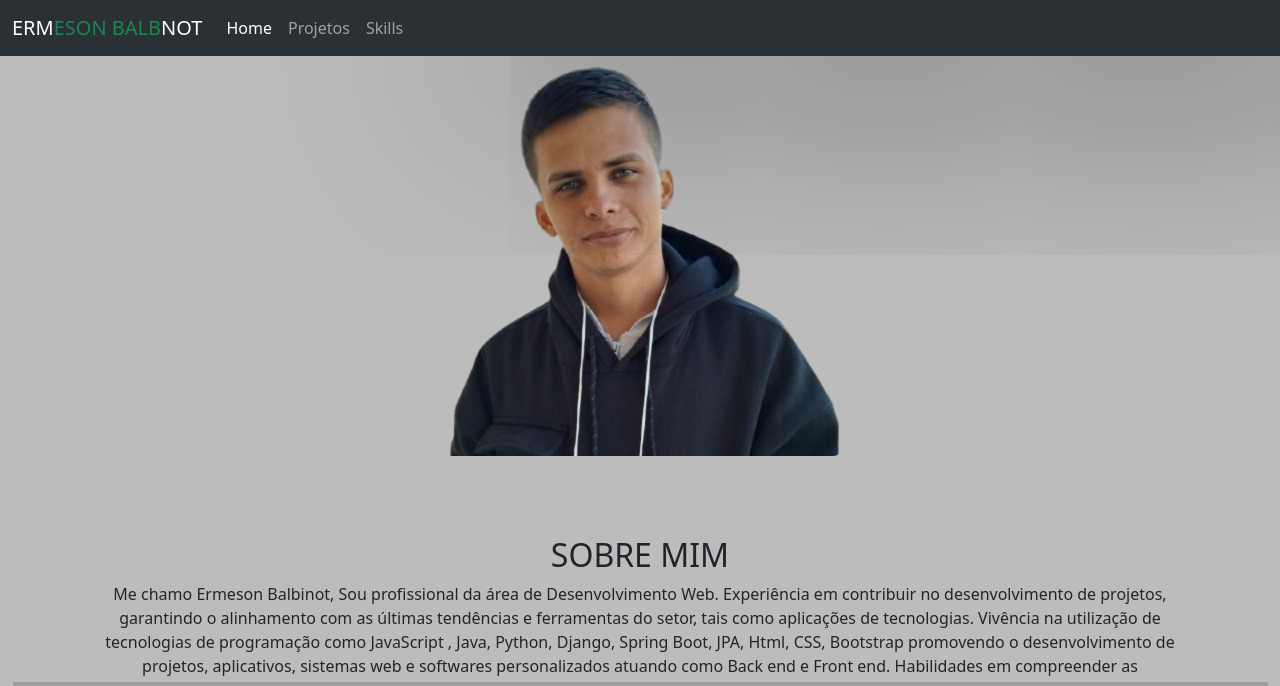
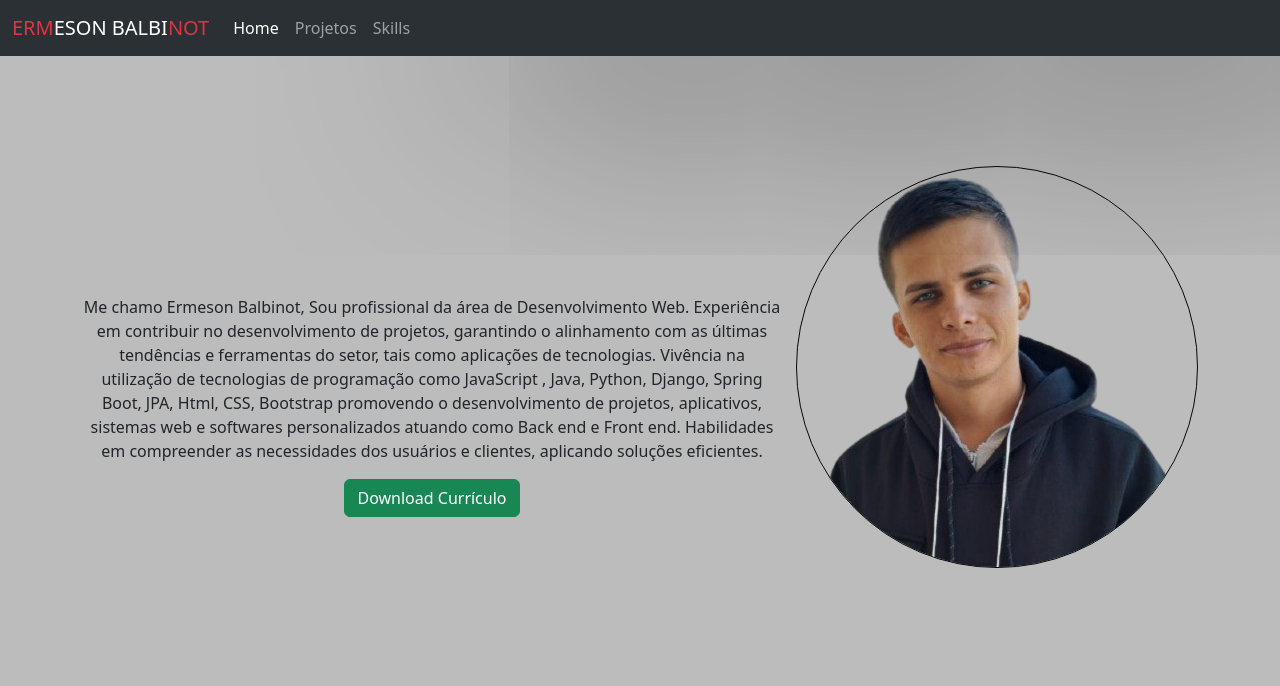
Before and after one commit to ermeson119/project, a Django app: page / in a window 1280 px wide. Shown: the top 686 px of the page. Run offline with Django 5.2, Linux system fonts and the light colour scheme; grey boxes are pictures that could not be loaded.

Commit message:
ajustando home

```diff
--- a/todos/static/css/home/home.css
+++ b/todos/static/css/home/home.css
@@ -17,9 +17,34 @@ body{
     margin-top: 80px;
 }
 
+.div-main{
+    display: flex;
+    justify-content: space-between;
+}
+
+.area-curriculo{
+    display: flex;
+    justify-content: center;
+    align-items: center;
+    width: 700px;
+    height: 700px;
+    flex-direction: column;
+}
+
+
+.borda-mg{
+    border: 1px solid #070707;
+    border-radius: 50% 50% 50%;
+    margin-top: 110px;
+}
+
+
+
+
 .main-sobre {
     margin-top: 80px;
 }
+
 
 .informacao{
     display: flex;
@@ -31,6 +56,7 @@ body{
 
 .list-info {
     margin-top: 16px;
+
 }
 
 .wrap-border{
--- a/todos/templates/todos/base.html
+++ b/todos/templates/todos/base.html
@@ -14,13 +14,14 @@
 
 </head>
 
-<body>
+<body >
   <nav class="nav navbar navbar-expand-lg bg-body-tertiary" data-bs-theme="dark">
     {% block nav %}
     <div class="container-fluid">
 
-      <a class="navbar-brand" href="{% url 'home' %}">ERM<span class="text-success">ESON</span> <span
-          class="text-success">BALB</span>NOT</a>
+      <a class="navbar-brand" href="{% url 'home' %}"><span class="text-danger">ERM</span>ESON</span>
+        BALBI<span
+        class="text-danger">NOT</span> </a>
 
       <button class="navbar-toggler" type="button" data-bs-toggle="collapse" data-bs-target="#navbarSupportedContent"
         aria-controls="navbarSupportedContent" aria-expanded="false" aria-label="Toggle navigation">
--- a/todos/templates/todos/home.html
+++ b/todos/templates/todos/home.html
@@ -10,11 +10,27 @@
 {% block content %}
 
 
+<div class="container div-main">
+  <div class="area-curriculo">
 
-<img src="{% static 'assents/eu.png' %}" class="rounded mx-auto d-block" alt="...">
+    <p class="text-center">Me chamo Ermeson Balbinot, Sou profissional da área de Desenvolvimento Web. Experiência em
+      contribuir no
+      desenvolvimento de projetos, garantindo o alinhamento com as últimas tendências e
+      ferramentas do setor, tais como aplicações de tecnologias. Vivência na utilização de
+      tecnologias de programação como JavaScript , Java, Python, Django, Spring Boot, JPA, Html, CSS, Bootstrap
+      promovendo o
+      desenvolvimento de projetos, aplicativos, sistemas web e softwares personalizados atuando
+      como Back end e Front end. Habilidades em compreender as necessidades dos usuários e
+      clientes, aplicando soluções eficientes. </p>
+      <button type="button" class="btn btn-success button-end">Download Currículo</button>
+  </div>
 
+  <div class="div-img">
+    <img src="{% static 'assents/eu.png' %}" class="borda-mg" alt="...">
+  </div>
+</div>
 
-<main class="container main-sobre">
+<main class="container main-sobre d-block">
   <div class="container">
     <p class="h2 text-center">SOBRE MIM</p>
     <p class="text-center">Me chamo Ermeson Balbinot, Sou profissional da área de Desenvolvimento Web. Experiência em
@@ -56,7 +72,8 @@
 
     <div class="col informacao">
       <div class="col wrap-border">
-        <a href="https://www.instagram.com/ermesonbalbinot/"><img src="{% static 'assents/instagram.png' %}" alt="instagram"></a>
+        <a href="https://www.instagram.com/ermesonbalbinot/"><img src="{% static 'assents/instagram.png' %}"
+            alt="instagram"></a>
 
       </div>
       <div class="col list-info">
@@ -78,7 +95,7 @@
   </div>
 
 </div>
-</div>
+
 
 
 
```
Also changed, not shown: todos/templates/todos/skills.html (+28 -34 lines).
